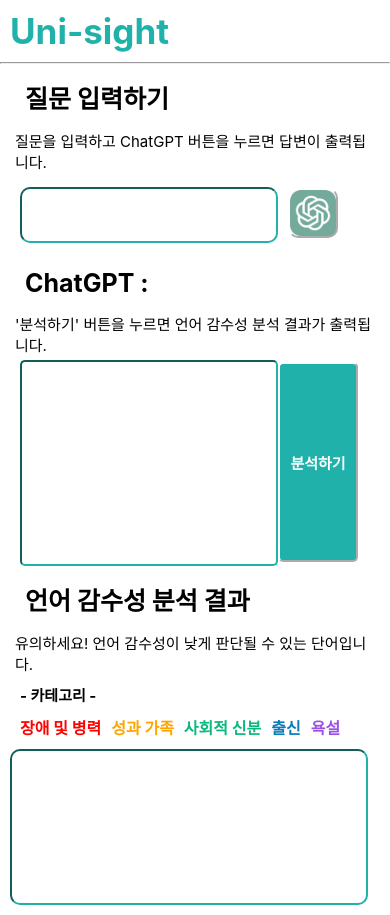
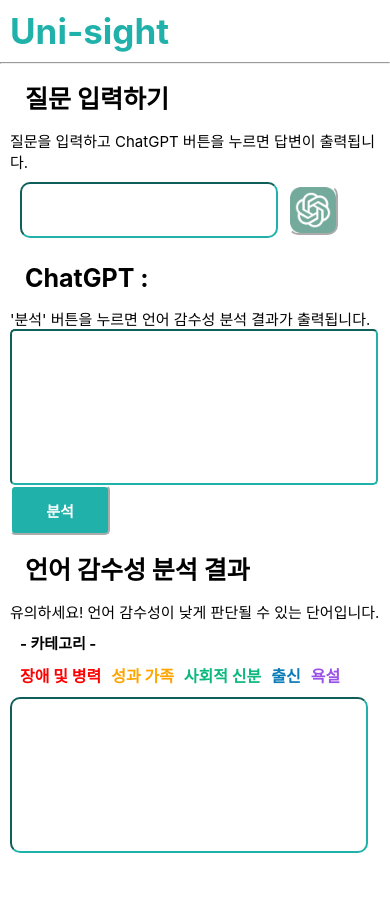
Before and after one commit to e2huh/uni_sight_web, a Vue app in the folder uni_sight/: page / in a window 390 px wide. After the commit the page ends 863 px from the top, so only its background shows below. Built offline with nearby package versions, Linux system fonts and the light colour scheme.

Commit message:
mobile ui edit

```diff
--- a/uni_sight/src/App.css
+++ b/uni_sight/src/App.css
@@ -10,7 +10,6 @@
   margin : 15px;
 }
 .text2{
-  margin : 5px;
   font-size : 15px;
 }
 .inputbox{
@@ -29,7 +28,7 @@
   border-color: white;
   height : 50px;
   width : 50px;
-  padding : 15px;
+  padding : 17px;
   background : url(gpt.png);
   background-size: contain;
 }
@@ -37,11 +36,10 @@
   margin : 10px;
 }
 .gptbox{
-  margin-left : 10px;
   border-color :#20B2AA;
   border-radius: 5px;
-  width : 250px;
-  height :200px;
+  width : 360px;
+  height :150px;
   font-size : 15px;
 }
 #outbtn{
@@ -51,15 +49,13 @@
   font-size: 15px;
   font-weight: bold;
   border-color: white;
-  height : 200px;
-  width : 80px;
-  /* margin-left : 15px; */
+  height : 50px;
+  width : 100px;
 }
 .result{
   margin : 10px;
   border-color :#20B2AA;
   border-radius: 10px;
-  height : 125px;
 }
 .resultbox{
   margin : 10px;
--- a/uni_sight/src/App.js
+++ b/uni_sight/src/App.js
@@ -20,9 +20,9 @@
       </div>
       <div  className = "outputbox">
         <div className ="text1">ChatGPT :</div>
-        <div className = "text2">'분석하기' 버튼을 누르면 언어 감수성 분석 결과가 출력됩니다.</div>
+        <div className = "text2">'분석' 버튼을 누르면 언어 감수성 분석 결과가 출력됩니다.</div>
         <input className="gptbox" type="text" name="input"/>
-        <button id ="outbtn" type="submit">분석하기</button>
+        <button id ="outbtn" type="submit">분석</button>
       </div>
       <div className = "result">
         <div className="text1">언어 감수성 분석 결과</div>
```
